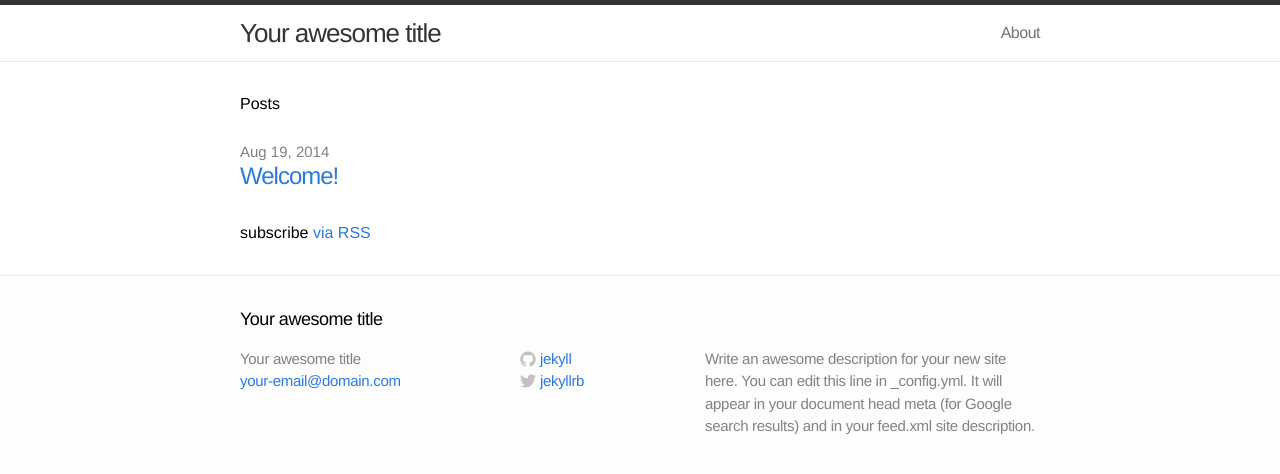
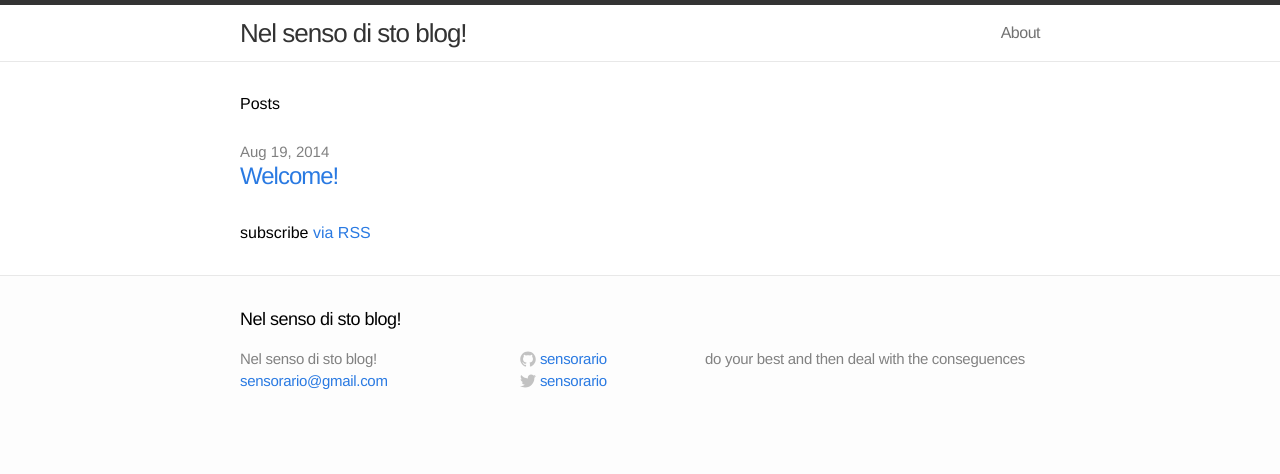
Before and after one commit to sensorario/sensorario.github.io, a Jekyll site: the page built from index.html, in a window 1280 px wide. Shown: the top 474 px of the page. Built offline with Jekyll 4.4.1, drawn with Linux system fonts in a browser that asks for light colours.

Commit message:
Fix some stuf in configuration

```diff
--- a/_config.yml
+++ b/_config.yml
@@ -1,11 +1,9 @@
 # Site settings
-title: Your awesome title
-email: your-email@domain.com
-description: "Write an awesome description for your new site here. You can edit this line in _config.yml. It will appear in your document head meta (for Google search results) and in your feed.xml site description."
-baseurl: ""
-url: "http://yourdomain.com"
-twitter_username: jekyllrb
-github_username:  jekyll
+title: Nel senso di sto blog!
+email: sensorario@gmail.com
+description: do your best and then deal with the conseguences
+twitter_username: sensorario
+github_username:  sensorario
 
 # Build settings
 markdown: kramdown
```
